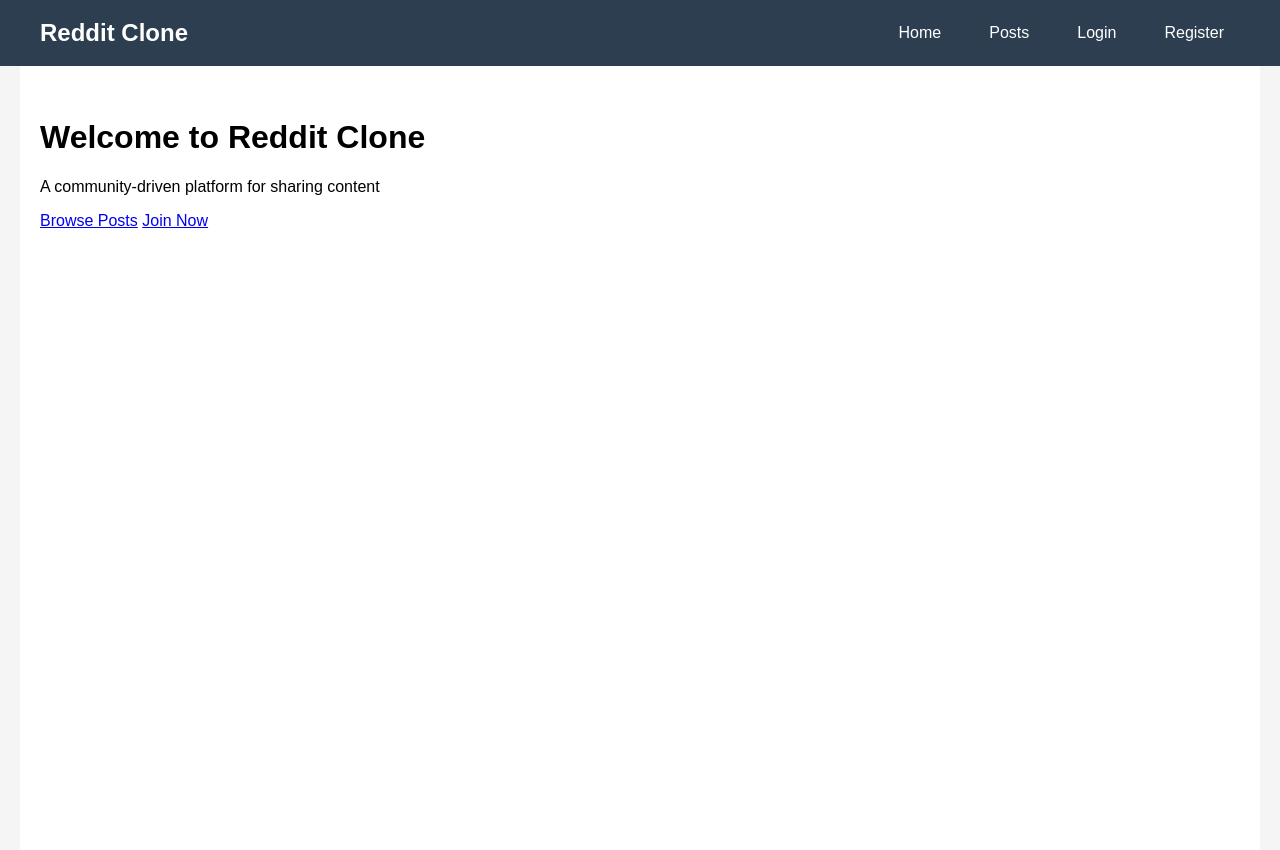
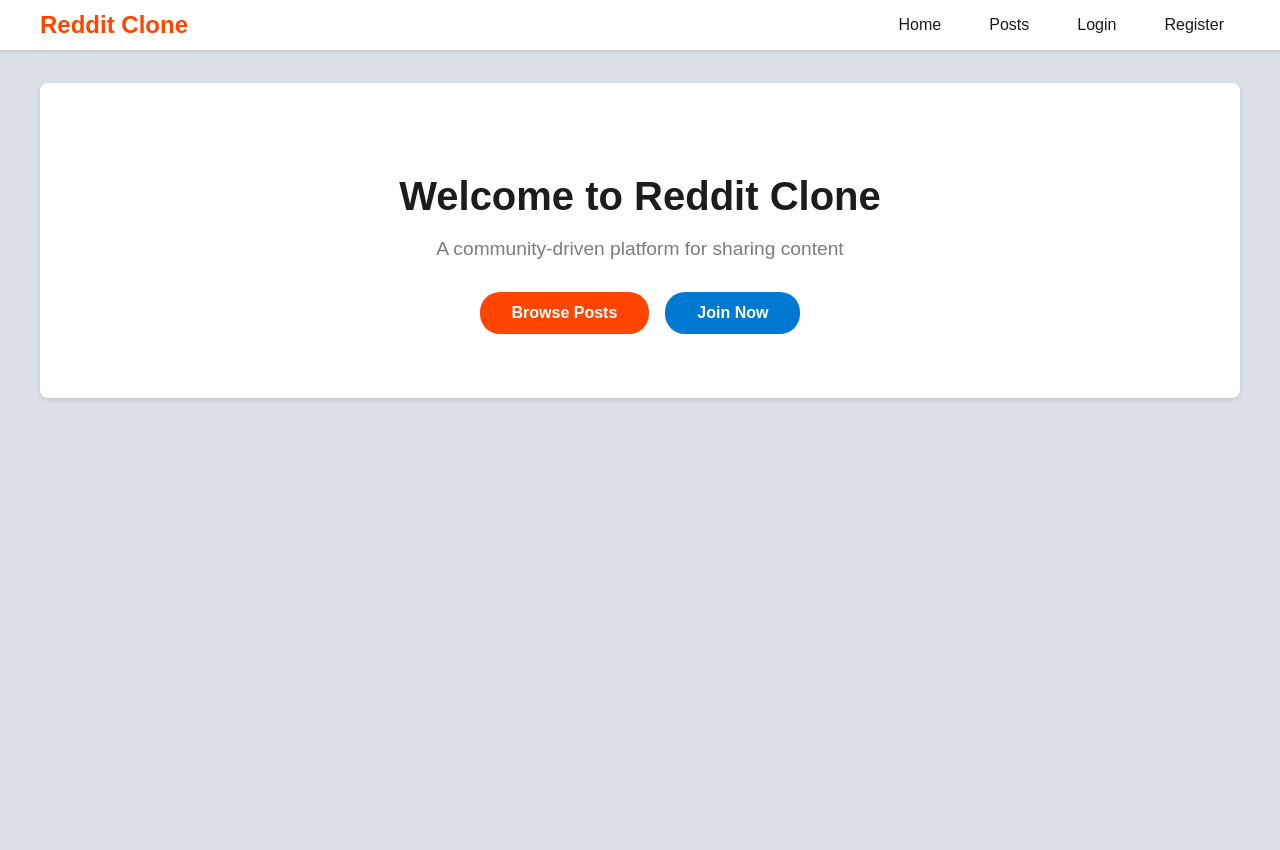
Before and after one commit to Natallllyyy333/reddit-clone, a Django app: page / in a window 1280 px wide. After the commit the page ends 400 px from the top, so only its background shows below. Run offline with Django 5.2, Linux system fonts and the light colour scheme.

Commit message:
modify frontend/templates/base.html

```diff
--- a/frontend/templates/base.html
+++ b/frontend/templates/base.html
@@ -5,27 +5,123 @@
     <meta name="viewport" content="width=device-width, initial-scale=1.0">
     <title>{% block title %}Reddit Clone{% endblock %}</title>
     <style>
-        body { font-family: Arial, sans-serif; margin: 0; padding: 0; background: #f5f5f5; }
-        .header { background: #2c3e50; color: white; padding: 1rem 0; }
-        .nav { display: flex; justify-content: space-between; align-items: center; max-width: 1200px; margin: 0 auto; padding: 0 20px; }
-        .nav-brand a { color: white; text-decoration: none; font-size: 1.5rem; font-weight: bold; }
-        .nav-links { display: flex; align-items: center; gap: 1rem; }
-        .nav-links a { color: white; text-decoration: none; padding: 0.5rem 1rem; border-radius: 4px; transition: background 0.3s; }
-        .nav-links a:hover { background: #34495e; }
-        .user-info { display: flex; align-items: center; gap: 1rem; color: #ecf0f1; }
-        .logout-form { display: inline; margin: 0; }
+        body { font-family: 'IBM Plex Sans', Arial, sans-serif;
+        margin: 0;
+        padding: 0;
+        background: #dae0e6; }
+        .header { background: #ffffff; color: #1c1c1c; padding: 0.5rem 0; border-bottom: 1px solid #ccc; box-shadow: 0 1px 3px rgba(0,0,0,0.1);}
+        .nav {
+            display: flex;
+            justify-content: space-between;
+            align-items: center;
+            max-width: 1200px;
+            margin: 0 auto;
+            padding: 0 20px;
+        }
+        .nav-brand a {
+            color: #ff4500;
+            text-decoration: none;
+            font-size: 1.5rem;
+            font-weight: bold;
+        }
+        .nav-links {
+            display: flex;
+            align-items: center;
+            gap: 1rem;
+        }
+        .nav-links a {
+            color: #1c1c1c;
+            text-decoration: none;
+            padding: 0.5rem 1rem;
+            border-radius: 20px;
+            transition: background 0.3s;
+            font-weight: 500;
+        }
+        .nav-links a:hover {
+            background: #f6f7f8;
+        }
+        .nav-links a.active {
+            background: #e5e5e5;
+        }
+        .user-info {
+            display: flex;
+            align-items: center;
+            gap: 1rem;
+            color: #1c1c1c;
+            font-weight: 500;
+        }
+        .logout-form {
+            display: inline;
+            margin: 0;
+        }
         .logout-btn {
-            background: #e74c3c;
+            background:  #ff4500;
             color: white;
             border: none;
             padding: 0.5rem 1rem;
-            border-radius: 4px;
+            border-radius: 20px;
             cursor: pointer;
             font-size: 0.9rem;
+            font-weight: 600;
             transition: background 0.3s;
         }
-        .logout-btn:hover { background: #c0392b; }
-        .container { max-width: 1200px; margin: 0 auto; padding: 2rem 20px; background: white; min-height: calc(100vh - 80px); }
+        .logout-btn:hover { background: #ff5414; }
+
+        .container {
+            max-width: 1200px;
+            margin: 2rem auto;
+            padding: 0 20px;
+            background: transparent;
+            min-height: calc(100vh - 80px);
+        }
+        .hero-section {
+            text-align: center;
+            padding: 4rem 2rem;
+            background: white;
+            border-radius: 8px;
+            box-shadow: 0 2px 4px rgba(0,0,0,0.1);
+            margin-bottom: 2rem;
+        }
+        .hero-section h1 {
+            font-size: 2.5rem;
+            color: #1c1c1c;
+            margin-bottom: 1rem;
+        }
+        .hero-section p {
+            font-size: 1.2rem;
+            color: #7c7c7c;
+            margin-bottom: 2rem;
+            max-width: 600px;
+            margin-left: auto;
+            margin-right: auto;
+        }
+        .cta-buttons {
+            display: flex;
+            gap: 1rem;
+            justify-content: center;
+            flex-wrap: wrap;
+        }
+        .btn {
+            padding: 0.75rem 2rem;
+            border-radius: 20px;
+            text-decoration: none;
+            font-weight: 600;
+            transition: all 0.3s;
+        }
+        .btn-primary {
+            background: #ff4500;
+            color: white;
+        }
+        .btn-primary:hover {
+            background: #ff5414;
+        }
+        .btn-secondary {
+            background: #0079d3;
+            color: white;
+        }
+        .btn-secondary:hover {
+            background: #1484d6;
+        }
     </style>
 </head>
 <body>
```
